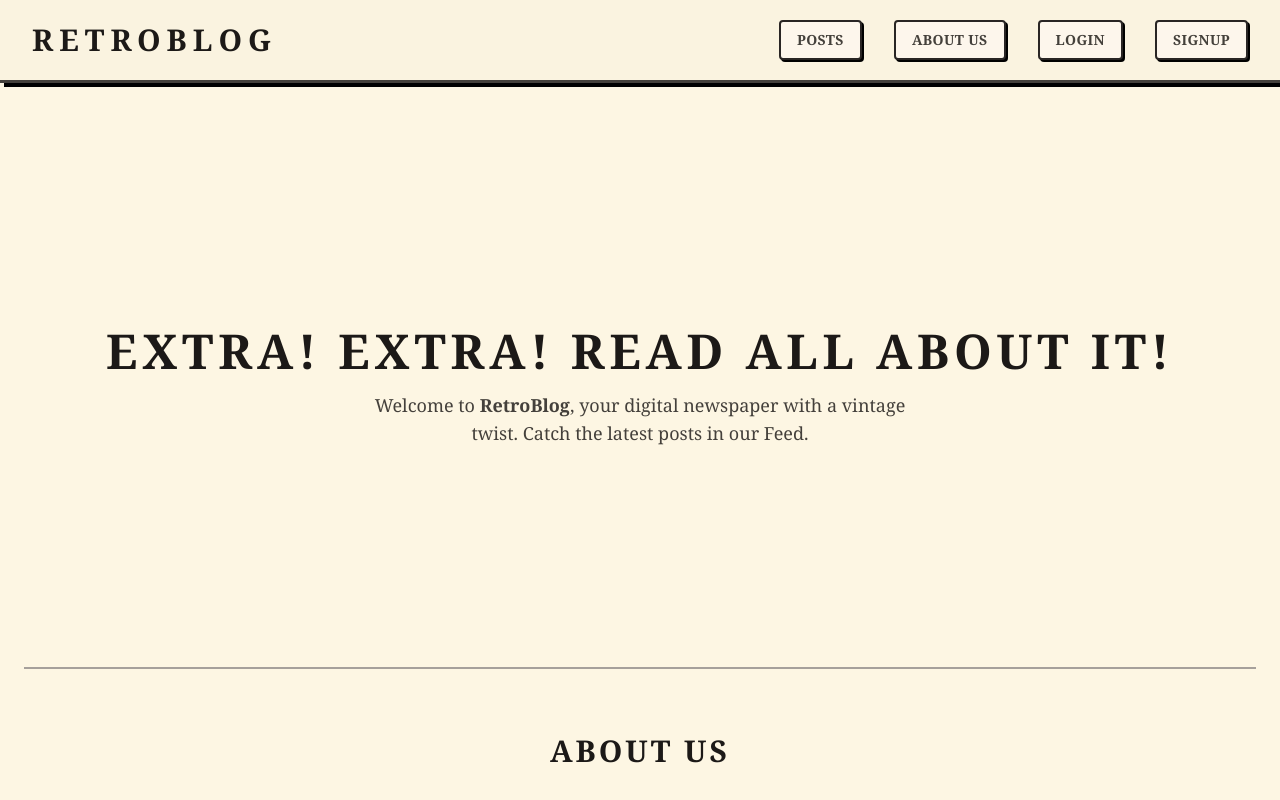
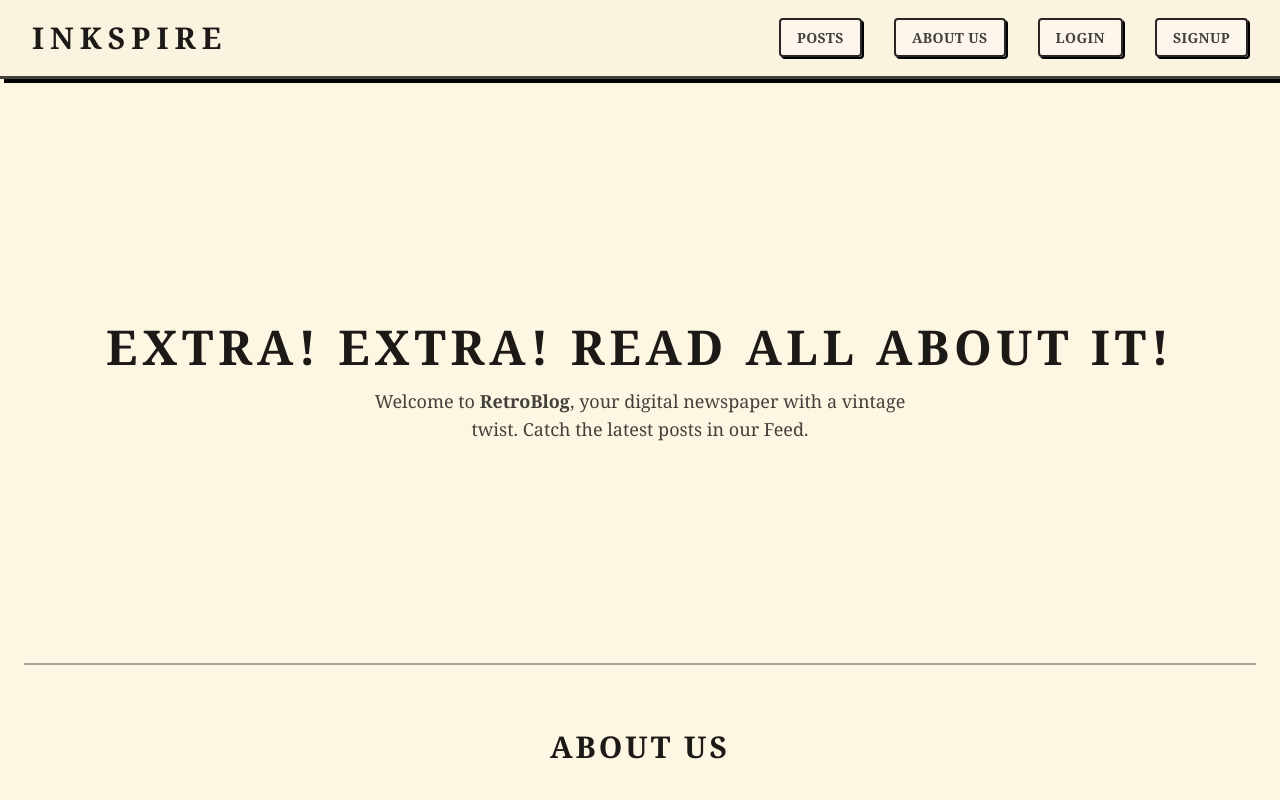
Before and after one commit to Wreck7/Wblog_fe, a React (Vite) app: page / in a window 1280 px wide. Shown: the top 800 px of the page. Built offline with nearby package versions, Linux system fonts and the light colour scheme; no server answers.

Commit message:
new name given for the project INKSPIRE

```diff
--- a/src/components/Navbar.jsx
+++ b/src/components/Navbar.jsx
@@ -20,7 +20,7 @@ export default function Navbar() {
         className="text-3xl font-extrabold uppercase tracking-[0.2em] text-stone-900"
       >
         <Link to="/" className="relative group">
-          RetroBlog
+          Inkspire
           <span className="absolute left-0 bottom-0 w-full h-[2px] bg-stone-900 scale-x-0 group-hover:scale-x-100 transition-transform origin-left"></span>
         </Link>
       </motion.h1>
@@ -45,15 +45,15 @@ export default function Navbar() {
             }}
             transition={{ type: "spring", stiffness: 300 }}
           >
-            <button className="px-4 py-2 border-2 border-stone-800 bg-[#FDF6EC] hover:bg-[#FFE9B0] text-stone-700 font-bold uppercase tracking-wide rounded-sm shadow-[2px_2px_0px_#000000] transition-all duration-200 active:translate-y-[2px] active:shadow-none">
+              {/* <button className="px-4 py-2 border-2 border-stone-800 bg-[#FDF6EC] hover:bg-[#FFE9B0] text-stone-700 font-bold uppercase tracking-wide rounded-sm shadow-[2px_2px_0px_#000000] transition-all duration-200 active:translate-y-[2px] active:shadow-none"> */}
   <Link
     to={item.to}
-    className="relative group"
+    className="relative group px-4 py-2 border-2 border-stone-800 bg-[#FDF6EC] hover:bg-[#FFE9B0] text-stone-700 font-bold uppercase tracking-wide rounded-sm shadow-[2px_2px_0px_#000000] transition-all duration-200 active:translate-y-[2px] active:shadow-none"
   >
     {item.label}
     <span className="absolute left-0 bottom-0 w-full h-[2px] bg-stone-900 scale-x-0 group-hover:scale-x-100 transition-transform origin-left"></span>
   </Link>
-</button>
+{/* </button> */}
 
           </motion.div>
         ))}
```
